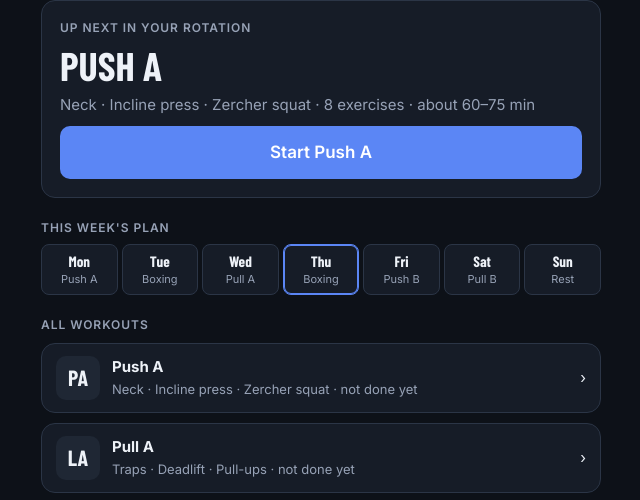
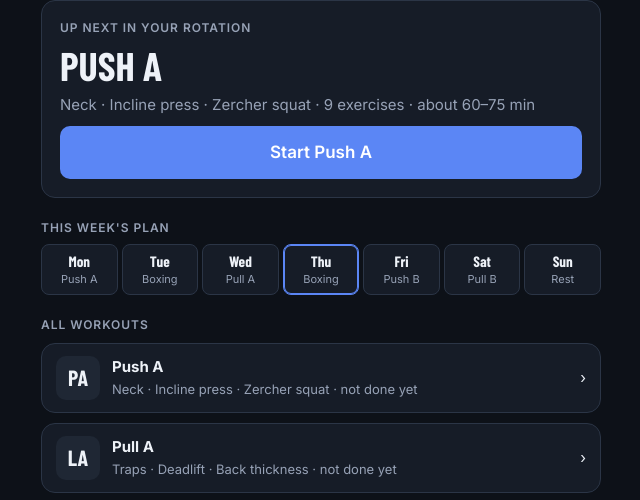
Before and after one commit to walidbco2-art/handsome, a plain HTML site: page index.html in a window 1280 px wide. Shown: the part 140-640 px from the top of the page, 319-959 px from the left. Drawn offline with nearby package versions, Linux system fonts and the light colour scheme; a web font is replaced by a local one.

Commit message:
Update walid handsome app
Co-Authored-By: Claude Opus 5.5 <noreply@anthropic.com>

```diff
--- a/index.html
+++ b/index.html
@@ -164,6 +164,8 @@ const EX = {
   incline_db:{name:"Incline dumbbell press", rest:"heavy", lo:6, hi:10, cue:"Bench at 45°. Kick the dumbbells up off your knees. Elbows at 45°, lower until elbows are level with your body, press up and together, squeeze.", q:"incline dumbbell press form"},
   dip:{name:"Chest dip", rest:"normal", lo:8, hi:12, unit:"+kg", cue:"Lean slightly forward, elbows back (not flared), lower until shoulders are level with your hands, press to lockout. Use the assisted machine if needed. Weight = added kg.", q:"chest dip proper form"},
   zercher_squat:{name:"Zercher squat", rest:"heavy", lo:6, hi:10, cue:"Bar in the crook of your elbows (wrap a towel or pad around it), hands clasped, elbows tight to your body. Feet shoulder width, toes slightly out. Brace hard, sit straight down with your chest up, as deep as you can with a flat back, drive up through mid-foot. The bar in front keeps you upright, so it's easier on the lower back than a back squat. Start light: elbows get sore before legs do.", q:"how to zercher squat form"},
+  cs_row:{name:"Chest-supported row", rest:"normal", lo:8, hi:12, cue:"Incline bench at 30–45°, chest and stomach on the pad, a dumbbell in each hand hanging straight down. Pull your elbows back and slightly out, squeeze your shoulder blades together and DOWN at the top, hold 1 sec, lower to a full stretch. Chest stays glued to the pad, no lower back involved. Your coach's pick for back thickness and posture.", q:"chest supported dumbbell row how to"},
+  rev_fly:{name:"Reverse pec deck fly", rest:"short", lo:12, hi:20, cue:"Face the pec deck, handles at shoulder height, arms almost straight. Sweep your arms back in a wide arc until they're in line with your body, squeeze your shoulder blades together, hold 1 sec, return slowly. Light weight, no shrugging. Pulls rounded shoulders back.", q:"reverse pec deck fly how to rear delt"},
   back_squat:{name:"Barbell back squat", rest:"heavy", lo:6, hi:8, cue:"Bar on upper traps, brace hard. Feet shoulder width, toes slightly out. Sit between your heels, chest up, as deep as you can with a flat lower back. Use safety bars. Lower back rounds or hurts → stop, switch to hack squat.", q:"barbell back squat form tutorial"},
   lat_raise:{name:"Dumbbell lateral raise", rest:"short", lo:15, hi:20, cue:"Light weight (Hamza uses 5–7 kg). Stand tall, slight elbow bend, raise to shoulder height, hold 1 sec, lower slowly. No swing, no shrug.", q:"dumbbell lateral raise proper form"},
   rope_pushdown:{name:"Rope triceps pushdown", rest:"normal", lo:12, hi:15, cue:"Cable high, lean slightly forward, elbows pinned. Push down and slightly in, spread the rope, squeeze, control up.", q:"rope tricep pushdown form"},
@@ -197,6 +199,8 @@ const VID = {
   incline_db:["IP4oeKh1Sd4","Incline Dumbbell Bench Press — 2 Minute Tutorial","Max Euceda","2:00"],
   dip:["sM6XUdt1rm4","How To: Dip — chest vs triceps","ScottHermanFitness","4:21"],
   zercher_squat:["vpy4ADmlo1E","How To: Zercher Squat","ScottHermanFitness","1:52"],
+  cs_row:["llFTFDwmGcw","How to Properly Incline Dumbbell Row (Chest Supported Row)","Colossus Fitness","2:37"],
+  rev_fly:["MOBQn99Z1T4","Exercise Tutorial – Reverse Pec Dec Fly","The Muscle Mentors","0:43"],
   back_squat:["my0tLDaWyDU","How To Squat Correctly (No Back Pain)","Squat University","7:38"],
   lat_raise:["PzsMitRdI_8","Dumbbell Lateral Raise — 2 Minute Tutorial","Max Euceda","2:01"],
   rope_pushdown:["vB5OHsJ3EME","How To: Rope Push-Down","ScottHermanFitness","1:33"],
@@ -245,8 +249,8 @@ const HAMZA = {
   deadlift:["c8cd36419ad34856a6ffc2d762d12a65","Hamstrings","0:43","Romanian deadlift (the fallback lift)"]
 };
 const DAYS = {
-  pushA:{code:"PA", name:"Push A", focus:"Neck · Incline press · Zercher squat", ex:[["neck_curl",4],["neck_ext",4],["incline_db",4],["dip",4],["zercher_squat",4],["lat_raise",4],["rope_pushdown",4],["cable_crunch",4]]},
-  pullA:{code:"LA", name:"Pull A", focus:"Traps · Deadlift · Pull-ups", ex:[["bb_shrug",4],["deadlift",4],["pullup",4],["sa_row",4],["face_pull",4],["cable_curl",4],["knee_raise",4]]},
+  pushA:{code:"PA", name:"Push A", focus:"Neck · Incline press · Zercher squat", ex:[["neck_curl",4],["neck_ext",4],["incline_db",4],["dip",4],["zercher_squat",4],["lat_raise",4],["rev_fly",4],["rope_pushdown",4],["cable_crunch",4]]},
+  pullA:{code:"LA", name:"Pull A", focus:"Traps · Deadlift · Back thickness", ex:[["bb_shrug",4],["deadlift",4],["pullup",4],["cs_row",4],["face_pull",4],["y_raise",4],["cable_curl",4],["knee_raise",4]]},
   pushB:{code:"PB", name:"Push B", focus:"Bench · Split squat · Neck", ex:[["bench",4],["chest_fly",4],["bss",4],["leg_ext",4],["lat_raise",4],["oh_ext",4],["neck_curl",4],["neck_ext",4],["decline_crunch",4]]},
   pullB:{code:"LB", name:"Pull B", focus:"Traps · Row · Hip thrust", ex:[["bb_shrug",4],["bb_row",4],["rev_pulldown",4],["hip_thrust",4],["leg_curl",4],["back_ext",4],["y_raise",4],["ez_curl",4],["plank",4]]}
 };
```
